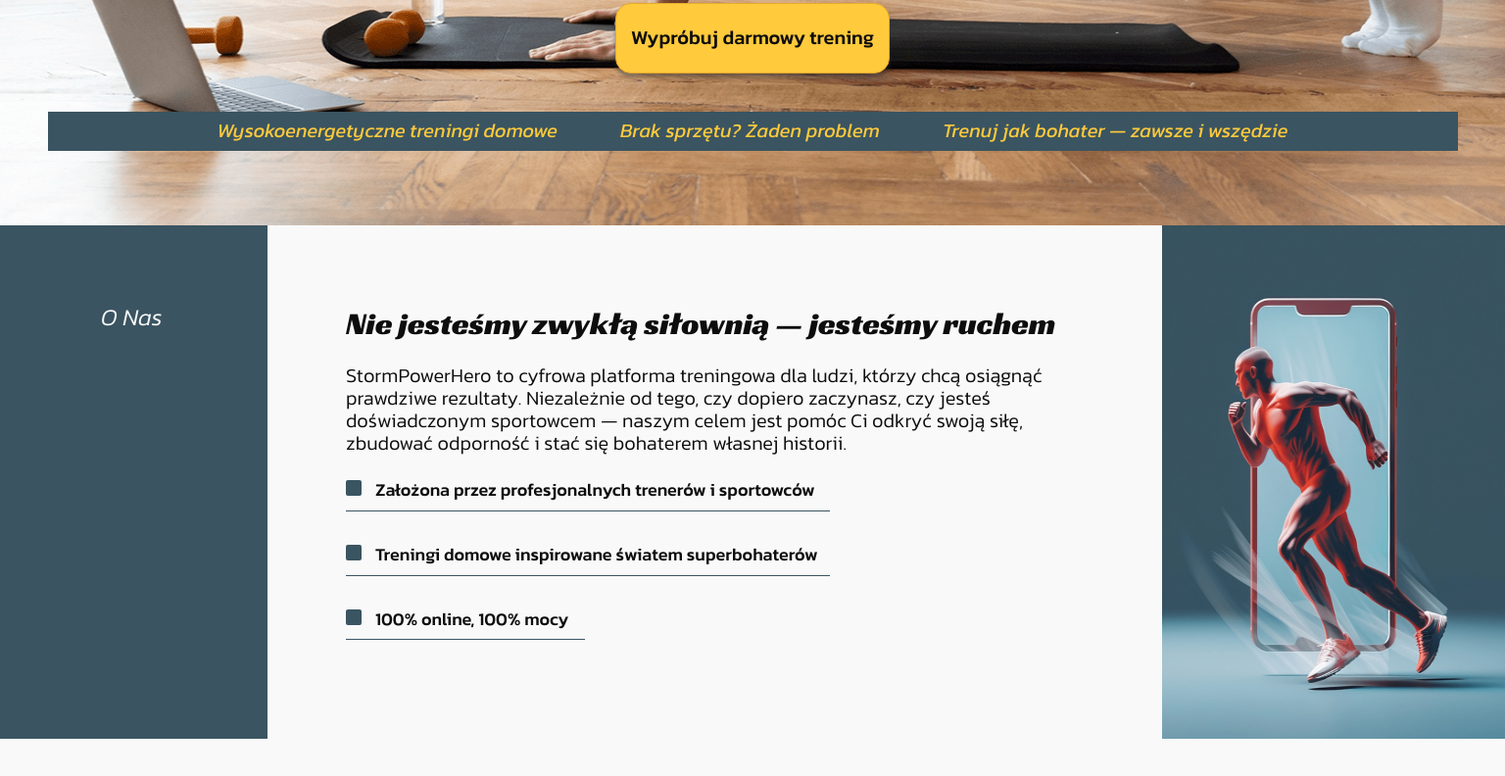
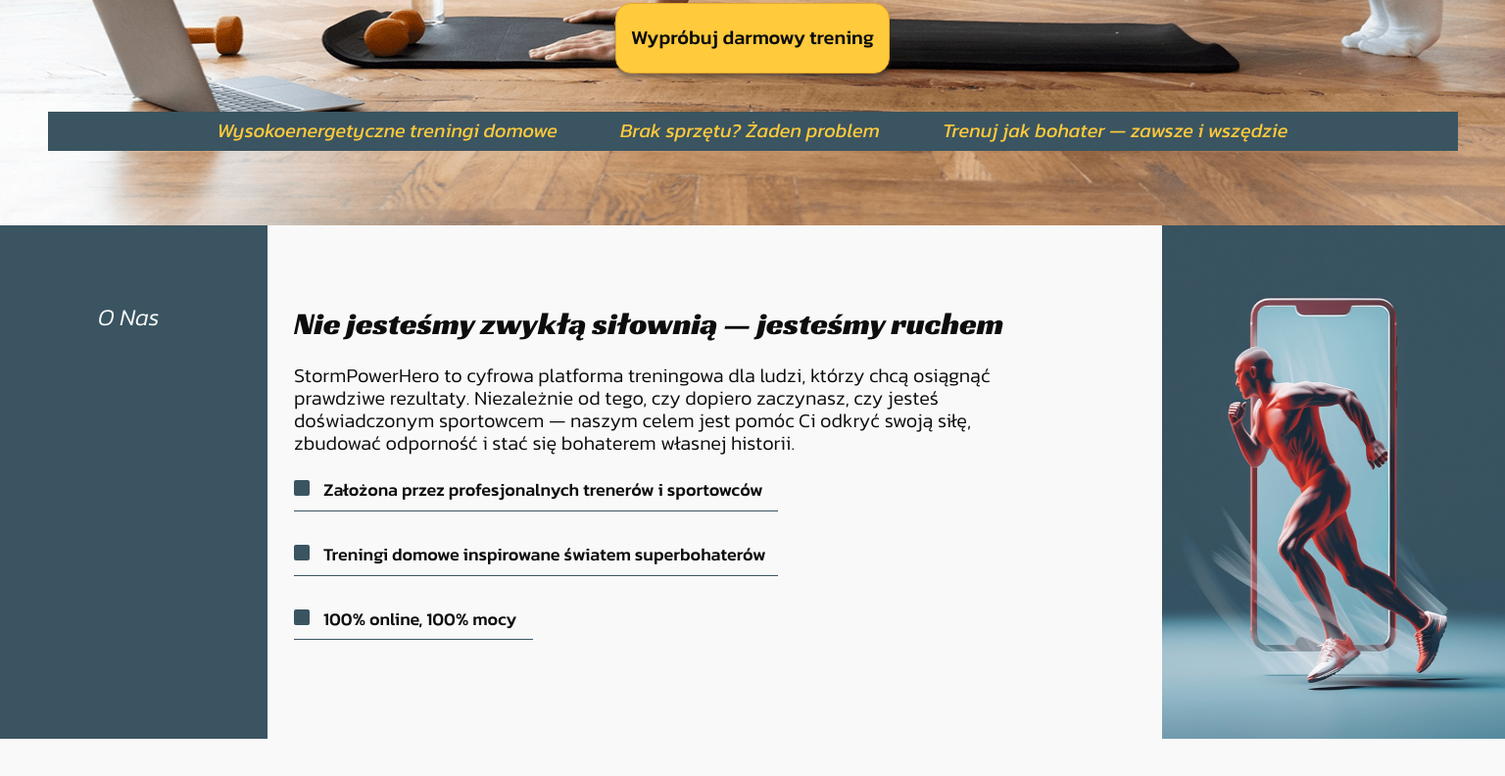
Before and after one commit to Kateryna-Katya/storm-hero, a website built with Vite: page src/index.html in a window 1536 px wide. Shown: the part 870-1662 px from the top of the page at 98% size. Built offline with nearby package versions, Linux system fonts and the light colour scheme.

Commit message:
fic mrgin

```diff
--- a/src/css/main.css
+++ b/src/css/main.css
@@ -192,14 +192,14 @@
         height: 524px;
     }
     .about-container{
-        margin-left: 273px;
+        margin-left: 220px;
         margin-top: -524px;
         background-image:none;
         height: 524px;
     }
     .about-title{
         margin-top:0;
-        margin-left: -250px;
+        margin-left: -200px;
         margin-bottom: 24px;
     }
     .about-main-text{
```
